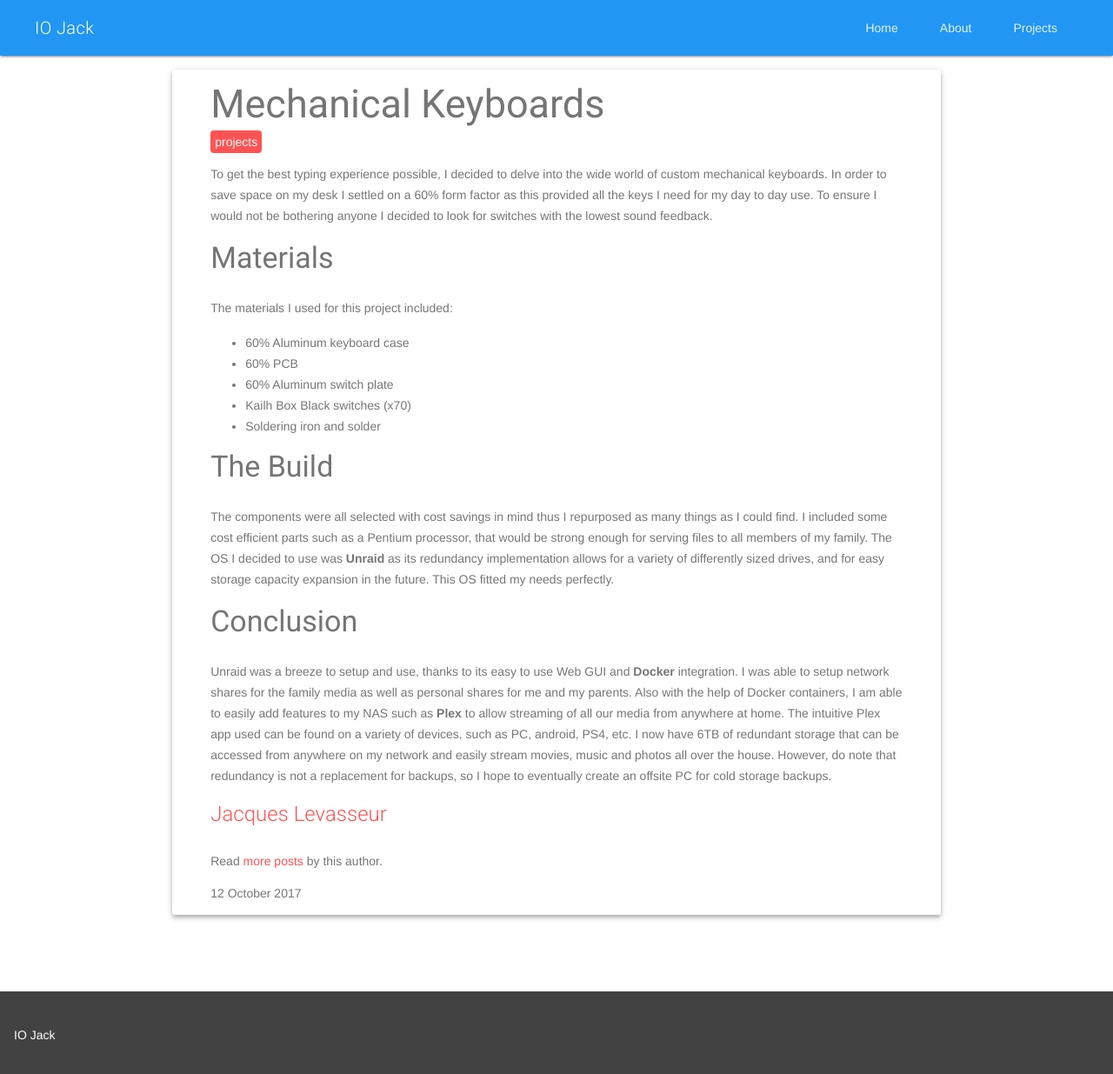
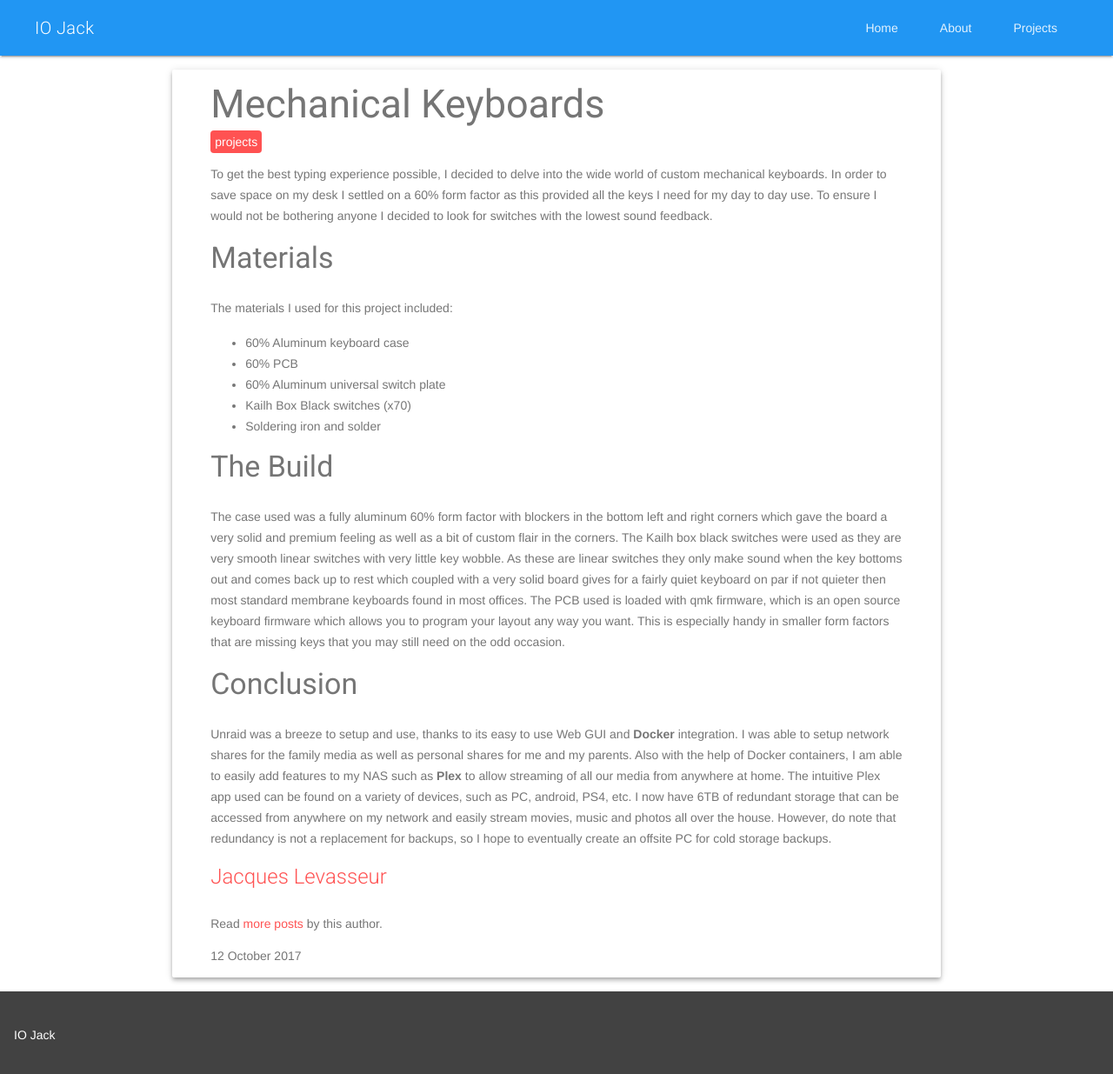
Before and after one commit to FrostByte-Dev/frostbyte-dev.github.io, a Jekyll site: the page built from _posts/2017-10-12-Mechanical-Keyboards.md, in a window 1280 px wide. Shown: the top 1235 px of the page at 87% size. Built offline with Jekyll 4.4.1, drawn with Linux system fonts in a browser that asks for light colours; nearby versions of some CDN libraries.

Commit message:
Finished the build section of the new post.

```diff
--- a/_posts/2017-10-12-Mechanical-Keyboards.md
+++ b/_posts/2017-10-12-Mechanical-Keyboards.md
@@ -19,13 +19,18 @@ The materials I used for this project included:
 
 * 60% Aluminum keyboard case
 * 60% PCB
-* 60% Aluminum switch plate
+* 60% Aluminum universal switch plate
 * Kailh Box Black switches (x70)
 * Soldering iron and solder
 
 ### The Build
 
-The components were all selected with cost savings in mind thus I repurposed as many things as I could find. I included some cost efficient parts such as a Pentium processor, that would be strong enough for serving files to all members of my family. The OS I decided to use was __Unraid__ as its redundancy implementation allows for a variety of differently sized drives, and for easy storage capacity expansion in the future. This OS fitted my needs perfectly.
+The case used was a fully aluminum 60% form factor with blockers in the bottom left and right corners which gave the board a very solid and
+premium feeling as well as a bit of custom flair in the corners. The Kailh box black switches were used as they are very smooth linear switches
+with very little key wobble. As these are linear switches they only make sound when the key bottoms out and comes back up to rest which coupled
+with a very solid board gives for a fairly quiet keyboard on par if not quieter then most standard membrane keyboards found in most offices. The
+PCB used is loaded with qmk firmware, which is an open source keyboard firmware which allows you to program your layout any way you want. This is
+especially handy in smaller form factors that are missing keys that you may still need on the odd occasion.
 
 ### Conclusion
 
```
